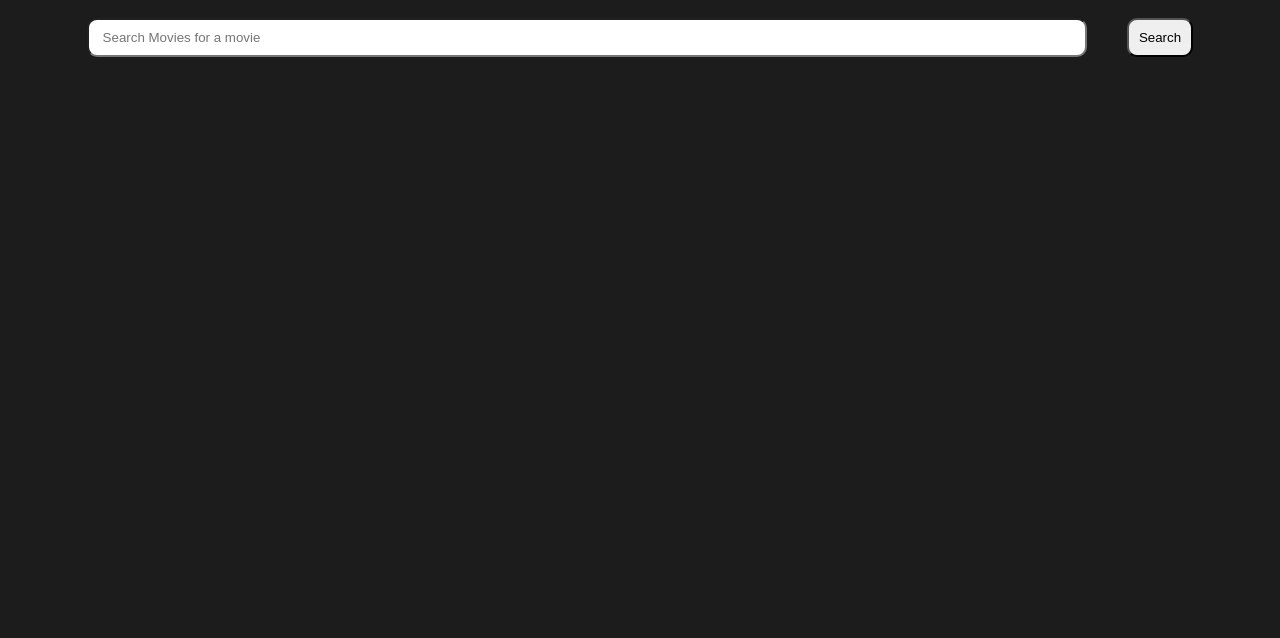
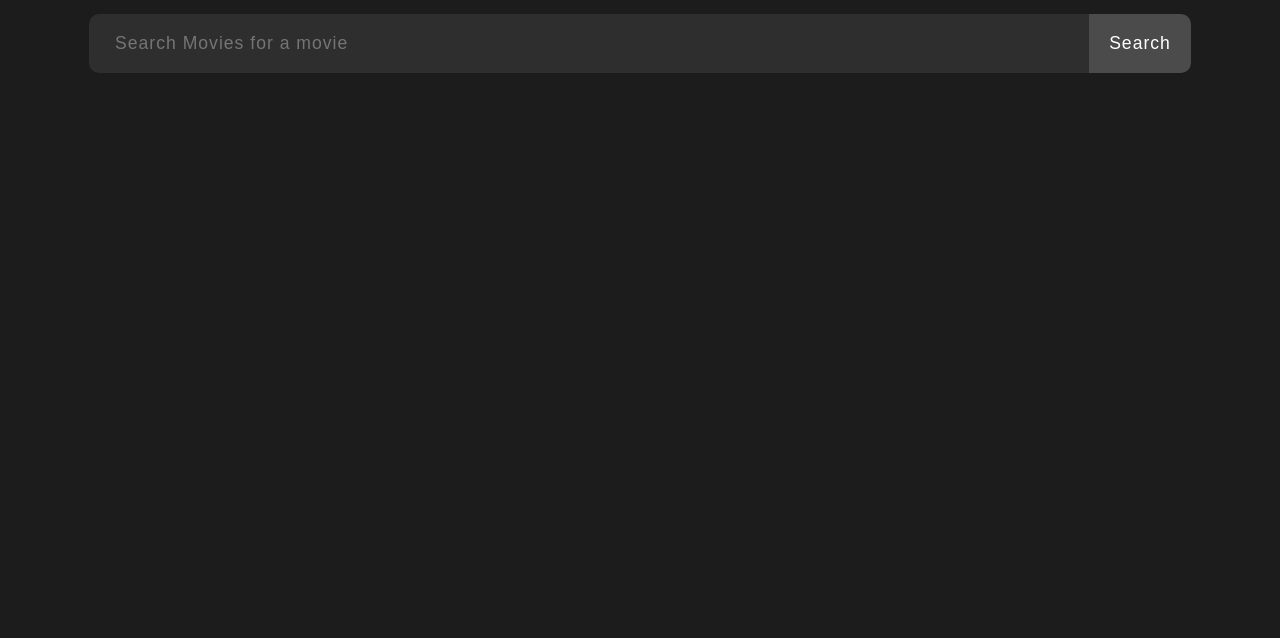
Before and after one commit to dev-ankit-mishra/Movie-Watchlist, a website built with Vite: page movie-watchlist/index.html in a window 1280 px wide. Shown: the part 162-800 px from the top of the page. Built offline with nearby package versions, Linux system fonts and the light colour scheme; no server answers.

Commit message:
added styling of input box

```diff
--- a/movie-watchlist/src/style.css
+++ b/movie-watchlist/src/style.css
@@ -7,6 +7,7 @@ body{
     height: 100vh;
     text-shadow: 2px 2px 4px rgba(0, 0, 0, 0.9);
     color: white;
+    font-family: Inter, Arial, Helvetica, sans-serif;
 }
 
 main{
@@ -54,21 +55,41 @@ header > p{
     flex-direction: row;
     align-items: center;
     justify-content: center;
+
 }
 
 .movie-form > input{
+    margin-top: 1rem;
+    margin-left: 1rem;
+    width: 1000px;
+    padding: 20px;
+    border: none;
+    background-color: #2E2E2F;
+    font-size: 1.1rem;
+    color: #A5A5A5;
+    font-weight: 500;
+    letter-spacing: 1px;
+    line-height: 1.2rem;
+    border-radius: 10px 0 0 10px;
 
-    width: 1000px;
-    padding: 10px;
-    border-radius: 10px;
-    margin: 20px;
 }
 
 .movie-form > button{
+    margin-top: 1rem;
+    margin-right: 1rem;
+    padding: 20px;
+    border: none;
+    background-color: #4B4B4B;
+    color: white;
+    font-size: 1.1rem;
+    font-weight: 500;
+    letter-spacing: 1px;
+    line-height: 1.2rem;
+    border-radius: 0 10px 10px 0;
+    cursor: pointer;
 
-    padding: 10px;
-    border-radius: 10px;
-    margin: 20px;
+
+
 
 }
 
```
